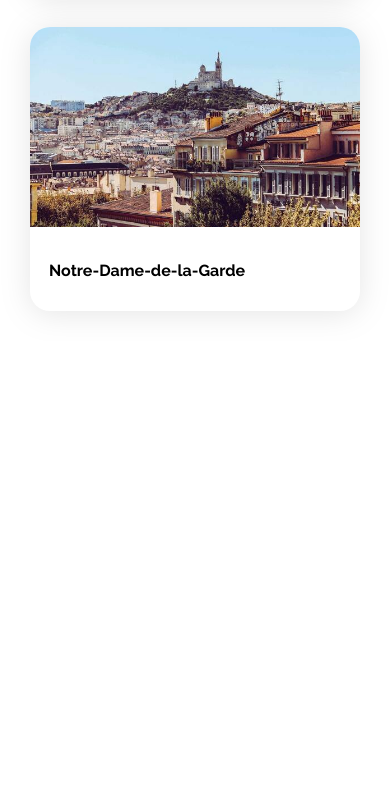
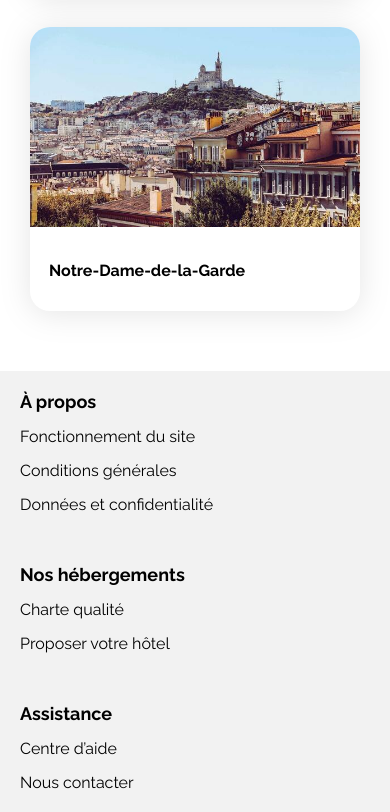
Before and after one commit to Vaaldecir/OC-Projet3, a plain HTML site: page index.html in a window 390 px wide. Shown: the part 3705-4517 px from the top of the page. Before the commit the page ends 4046 px from the top, so only its background shows below. Drawn offline with Linux system fonts and the light colour scheme.

Commit message:
Mise en place du footer + CSS + responsive

```diff
--- a/css/style.css
+++ b/css/style.css
@@ -389,6 +389,35 @@ a {
 }
 
 /****** Footer ******/
+.footer {
+  background-color: var(--main-bg-color);
+  display: flex;
+  justify-content: space-around;
+  margin-top: 30px;
+  padding: 20px;
+  gap: 15px;
+}
+
+.lien-infos {
+  width: 100%;
+}
+
+.lien-infos-1,
+.lien-infos-2,
+.lien-infos-3 {
+  display: flex;
+  flex-direction: column;
+  gap: 15px;
+}
+
+.footer .footer-title {
+  font-size: 18px;
+  font-weight: 700;
+}
+
+.footer .footer-txt {
+  font-size: 16px;
+}
 
 /* Le code ci-dessous correspond à la version responsive uniquement */
 
@@ -653,4 +682,15 @@ a {
   .activites .card-title {
     height: 40px;
   }
+
+  /* Footer Settings */
+  .footer {
+    display: flex;
+    flex-direction: column;
+    gap: 50px;
+  }
+  .lien-infos {
+    display: flex;
+    flex-direction: column;
+  }
 }
--- a/index.html
+++ b/index.html
@@ -369,11 +369,27 @@
                 <h2 class="card-title">Notre-Dame-de-la-Garde</h2>
               </article>
             </a>
-
           </div>
         </section>
       </main>
-      <footer></footer>
+      <footer class="footer">
+          <div class="lien-infos lien-infos-1">
+            <a href="#" class="footer-title">À propos</a>
+            <a href="#" class="footer-txt">Fonctionnement du site</a>
+            <a href="#" class="footer-txt">Conditions générales</a>
+            <a href="#" class="footer-txt">Données et confidentialité</a>
+          </div>
+          <div class="lien-infos lien-infos-2">
+            <a href="#" class="footer-title">Nos hébergements</a>
+            <a href="#" class="footer-txt">Charte qualité</a>
+            <a href="#" class="footer-txt">Proposer votre hôtel</a>
+          </div>
+          <div class="lien-infos lien-infos-3">
+            <a href="#" class="footer-title">Assistance</a>
+            <a href="#" class="footer-txt">Centre d’aide</a>
+            <a href="#" class="footer-txt">Nous contacter</a>
+          </div>
+      </footer>
     </div>
   </body>
 </html>
```
